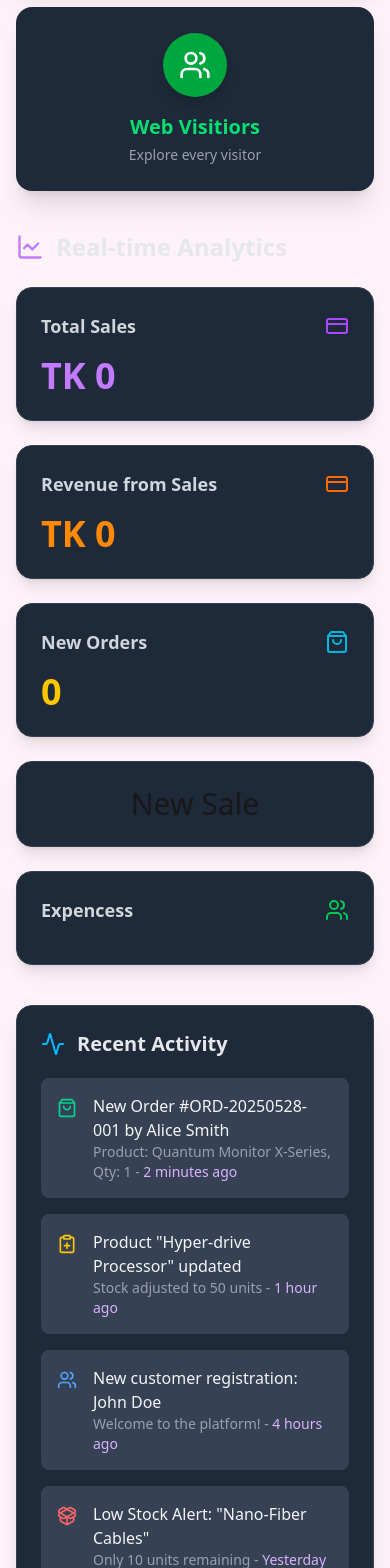
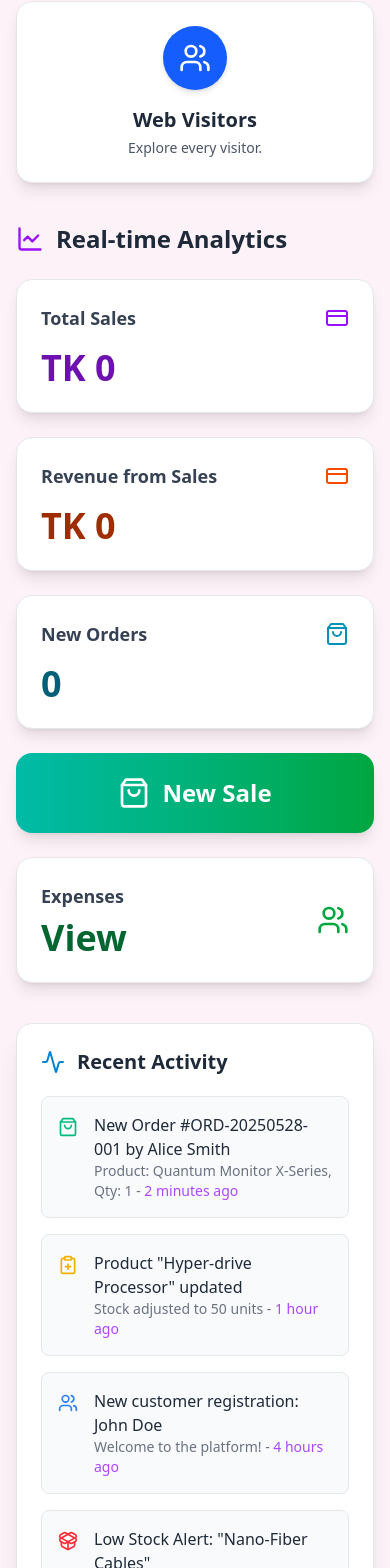
Before and after one commit to abubakersiddeak/WealShop2024, a Next.js app: page /dashboard in a window 390 px wide. Shown: the part 807-2375 px from the top of the page. Built offline with nearby package versions, Linux system fonts and the light colour scheme; no server answers; the database is empty.

Commit message:
change ui

```diff
--- a/src/app/dashboard/page.jsx
+++ b/src/app/dashboard/page.jsx
@@ -6,9 +6,10 @@ import {
   PackageOpen,
   LineChart,
   Activity,
-  ArrowLeft, // Changed from ArrowUpRight for a more intuitive 'back' arrow
+  ArrowLeft,
   CreditCard,
   Users,
+  BellRing, // Added for notifications
 } from "lucide-react";
 import AddProduct from "../component/AddProduct";
 import ShowOrder from "../component/ShowOrder";
@@ -16,7 +17,6 @@ import ShowOrder from "../component/ShowOrder";
 import { useEffect, useState } from "react";
 import ShowAllProduct from "../component/ShowAllProduct";
 import VisitorList from "../component/VisitorList";
-import Expenses from "./component/Expenses";
 import Link from "next/link";
 import Sales from "./component/Sales";
 
@@ -108,17 +108,17 @@ export default function EcomarsDashboard() {
   const BackButton = ({ onClick }) => (
     <button
       onClick={onClick}
-      className="absolute top-4 left-4 sm:top-6 sm:left-6 text-purple-400 hover:text-purple-300 transition-colors duration-200 flex items-center gap-2 p-2 rounded-lg focus:outline-none focus:ring-2 focus:ring-purple-500"
+      className="absolute top-4 left-4 sm:top-6 sm:left-6 text-purple-600 hover:text-purple-800 transition-colors duration-200 flex items-center gap-2 p-2 rounded-lg focus:outline-none focus:ring-2 focus:ring-purple-500"
       aria-label="Back to Dashboard"
     >
       <ArrowLeft size={24} />
-      <span className="hidden sm:inline">Back to Dashboard</span>
+      <span className="hidden sm:inline font-semibold">Back to Dashboard</span>
     </button>
   );
 
   // --- Render different views based on state ---
   const navigatedComponentStyle =
-    "min-h-screen bg-gray-900 text-gray-100 p-4 sm:p-6 relative";
+    "min-h-screen bg-pink-50 text-gray-800 p-4 sm:p-6 relative"; // Changed text color
 
   if (openAddproduct) {
     return (
@@ -165,36 +165,36 @@ export default function EcomarsDashboard() {
 
   // --- Main Dashboard View ---
   return (
-    <div className="min-h-screen bg-pink-50 p-4 sm:p-8 font-sans">
+    <div className="min-h-screen bg-pink-50 p-4 sm:p-8 font-sans text-gray-800">
       <div className="max-w-8xl mx-auto">
         {/* Header Section */}
         <header className="flex flex-col sm:flex-row justify-between items-start sm:items-center mb-8 sm:mb-12 gap-4">
-          <h1 className="text-4xl sm:text-5xl font-extrabold text-transparent bg-clip-text bg-gradient-to-r from-purple-400 to-cyan-400 tracking-tight">
+          <h1 className="text-4xl sm:text-5xl font-extrabold text-transparent bg-clip-text bg-gradient-to-r from-purple-700 to-rose-500 tracking-tight">
             WEAL Dashboard
           </h1>
           <button
             onClick={handlelogout}
-            className="text-sm sm:text-lg text-red-500 border border-red-600 p-2 sm:p-3 rounded-xl hover:bg-red-900/40 transition-colors duration-200 font-semibold focus:outline-none focus:ring-2 focus:ring-red-500"
+            className="text-sm sm:text-lg text-red-600 border border-red-600 p-2 sm:p-3 rounded-xl hover:bg-red-100 transition-colors duration-200 font-semibold focus:outline-none focus:ring-2 focus:ring-red-500"
           >
             Log Out
           </button>
         </header>
 
         {/* Quick Actions / Main Navigation */}
-        <section className="grid grid-cols-1 md:grid-cols-2 lg:grid-cols-3 gap-6 sm:gap-8 mb-10 sm:mb-12">
+        <section className="grid grid-cols-1 md:grid-cols-2 lg:grid-cols-3 xl:grid-cols-4 gap-6 sm:gap-8 mb-10 sm:mb-12">
           {/* Action Card: Add Product */}
           <button
             onClick={() => handleNavigate("add")}
-            className="group bg-gray-800 hover:bg-gray-700 p-6 sm:p-8 rounded-2xl shadow-xl hover:shadow-purple-500/30 transition-all duration-300 flex flex-col sm:flex-row items-center sm:items-start gap-4 sm:gap-6 border-2 border-transparent hover:border-purple-600 transform hover:-translate-y-1 focus:outline-none focus:ring-2 focus:ring-purple-500"
+            className="group bg-white hover:bg-purple-50 p-6 sm:p-8 rounded-2xl shadow-lg hover:shadow-xl transition-all duration-300 flex flex-col sm:flex-row items-center sm:items-start gap-4 sm:gap-6 border border-gray-200 transform hover:-translate-y-1 focus:outline-none focus:ring-2 focus:ring-purple-500"
           >
-            <div className="bg-purple-600 group-hover:bg-purple-500 p-4 rounded-full text-white shadow-lg transition-all duration-300">
+            <div className="bg-purple-600 group-hover:bg-purple-700 p-4 rounded-full text-white shadow-md transition-all duration-300">
               <ClipboardPlus size={32} />
             </div>
             <div className="text-center sm:text-left">
-              <h2 className="text-xl sm:text-2xl font-bold text-purple-400 group-hover:text-purple-300">
+              <h2 className="text-xl sm:text-2xl font-bold text-gray-800 group-hover:text-purple-700">
                 Add New Product
               </h2>
-              <p className="text-gray-400 text-sm mt-1">
+              <p className="text-gray-600 text-sm mt-1">
                 Deploy new items to your digital storefront.
               </p>
             </div>
@@ -203,16 +203,16 @@ export default function EcomarsDashboard() {
           {/* Action Card: Show Orders */}
           <button
             onClick={() => handleNavigate("orders")}
-            className="group bg-gray-800 hover:bg-gray-700 p-6 sm:p-8 rounded-2xl shadow-xl hover:shadow-cyan-500/30 transition-all duration-300 flex flex-col sm:flex-row items-center sm:items-start gap-4 sm:gap-6 border-2 border-transparent hover:border-cyan-600 transform hover:-translate-y-1 focus:outline-none focus:ring-2 focus:ring-cyan-500"
+            className="group bg-white hover:bg-cyan-50 p-6 sm:p-8 rounded-2xl shadow-lg hover:shadow-xl transition-all duration-300 flex flex-col sm:flex-row items-center sm:items-start gap-4 sm:gap-6 border border-gray-200 transform hover:-translate-y-1 focus:outline-none focus:ring-2 focus:ring-cyan-500"
           >
-            <div className="bg-cyan-600 group-hover:bg-cyan-500 p-4 rounded-full text-white shadow-lg transition-all duration-300">
+            <div className="bg-cyan-600 group-hover:bg-cyan-700 p-4 rounded-full text-white shadow-md transition-all duration-300">
               <ShoppingBag size={32} />
             </div>
             <div className="text-center sm:text-left">
-              <h2 className="text-xl sm:text-2xl font-bold text-cyan-400 group-hover:text-cyan-300">
+              <h2 className="text-xl sm:text-2xl font-bold text-gray-800 group-hover:text-cyan-700">
                 Order Manifest
               </h2>
-              <p className="text-gray-400 text-sm mt-1">
+              <p className="text-gray-600 text-sm mt-1">
                 Review and manage all incoming customer requests.
               </p>
             </div>
@@ -221,36 +221,36 @@ export default function EcomarsDashboard() {
           {/* Action Card: Show All Products */}
           <button
             onClick={() => handleNavigate("products")}
-            className="group bg-gray-800 hover:bg-gray-700 p-6 sm:p-8 rounded-2xl shadow-xl hover:shadow-green-500/30 transition-all duration-300 flex flex-col sm:flex-row items-center sm:items-start gap-4 sm:gap-6 border-2 border-transparent hover:border-green-600 transform hover:-translate-y-1 focus:outline-none focus:ring-2 focus:ring-green-500"
+            className="group bg-white hover:bg-green-50 p-6 sm:p-8 rounded-2xl shadow-lg hover:shadow-xl transition-all duration-300 flex flex-col sm:flex-row items-center sm:items-start gap-4 sm:gap-6 border border-gray-200 transform hover:-translate-y-1 focus:outline-none focus:ring-2 focus:ring-green-500"
           >
-            <div className="bg-green-600 group-hover:bg-green-500 p-4 rounded-full text-white shadow-lg transition-all duration-300">
+            <div className="bg-green-600 group-hover:bg-green-700 p-4 rounded-full text-white shadow-md transition-all duration-300">
               <PackageOpen size={32} />
             </div>
             <div className="text-center sm:text-left">
-              <h2 className="text-xl sm:text-2xl font-bold text-green-400 group-hover:text-green-300">
+              <h2 className="text-xl sm:text-2xl font-bold text-gray-800 group-hover:text-green-700">
                 Total Products{" "}
-                <span className="text-yellow-400 block sm:inline">
+                <span className="text-yellow-600 block sm:inline">
                   ({products.length})
                 </span>
               </h2>
-              <p className="text-gray-400 text-sm mt-1">
+              <p className="text-gray-600 text-sm mt-1">
                 Explore your inventory and product listings.
               </p>
             </div>
           </button>
           <button
             onClick={() => handleNavigate("visitor")}
-            className="group bg-gray-800 hover:bg-gray-700 p-6 sm:p-8 rounded-2xl shadow-xl hover:shadow-green-500/30 transition-all duration-300 flex flex-col sm:flex-row items-center sm:items-start gap-4 sm:gap-6 border-2 border-transparent hover:border-green-600 transform hover:-translate-y-1 focus:outline-none focus:ring-2 focus:ring-green-500"
+            className="group bg-white hover:bg-blue-50 p-6 sm:p-8 rounded-2xl shadow-lg hover:shadow-xl transition-all duration-300 flex flex-col sm:flex-row items-center sm:items-start gap-4 sm:gap-6 border border-gray-200 transform hover:-translate-y-1 focus:outline-none focus:ring-2 focus:ring-blue-500"
           >
-            <div className="bg-green-600 group-hover:bg-green-500 p-4 rounded-full text-white shadow-lg transition-all duration-300">
+            <div className="bg-blue-600 group-hover:bg-blue-700 p-4 rounded-full text-white shadow-md transition-all duration-300">
               <Users size={32} />
             </div>
             <div className="text-center sm:text-left">
-              <h2 className="text-xl sm:text-2xl font-bold text-green-400 group-hover:text-green-300">
-                Web Visitiors
+              <h2 className="text-xl sm:text-2xl font-bold text-gray-800 group-hover:text-blue-700">
+                Web Visitors
               </h2>
-              <p className="text-gray-400 text-sm mt-1">
-                Explore every visitor
+              <p className="text-gray-600 text-sm mt-1">
+                Explore every visitor.
               </p>
             </div>
           </button>
@@ -258,67 +258,68 @@ export default function EcomarsDashboard() {
 
         {/* Analytics & Insights Section */}
         <section>
-          <h2 className="text-2xl sm:text-3xl font-bold text-gray-200 mb-6 flex items-center gap-3">
-            <LineChart size={28} className="text-purple-400" />
+          <h2 className="text-2xl sm:text-3xl font-bold text-gray-800 mb-6 flex items-center gap-3">
+            <LineChart size={28} className="text-purple-600" />
             Real-time Analytics
           </h2>
           <div className="grid grid-cols-1 sm:grid-cols-2 lg:grid-cols-4 gap-6 sm:gap-8 mb-10 sm:mb-12">
             {/* Metric Card: Total Sales */}
-            <div className="bg-gray-800 p-6 rounded-2xl shadow-lg border border-gray-700 hover:shadow-purple-500/20 transition-shadow duration-300">
+            <div className="bg-white p-6 rounded-2xl shadow-lg border border-gray-200 hover:shadow-xl transition-shadow duration-300">
               <div className="flex items-center justify-between mb-4">
-                <h3 className="text-lg font-semibold text-gray-300">
+                <h3 className="text-lg font-semibold text-gray-700">
                   Total Sales
                 </h3>
-                <CreditCard size={24} className="text-purple-500" />
+                <CreditCard size={24} className="text-purple-600" />
               </div>
-              <p className="text-4xl font-bold text-purple-400">
+              <p className="text-4xl font-bold text-purple-800">
                 TK {totalSale.toLocaleString()}
               </p>
             </div>
             {/* Metric Card: Total Profit */}
-            <div className="bg-gray-800 p-6 rounded-2xl shadow-lg border border-gray-700 hover:shadow-orange-500/20 transition-shadow duration-300">
+            <div className="bg-white p-6 rounded-2xl shadow-lg border border-gray-200 hover:shadow-xl transition-shadow duration-300">
               <div className="flex items-center justify-between mb-4">
-                <h3 className="text-lg font-semibold text-gray-300">
+                <h3 className="text-lg font-semibold text-gray-700">
                   Revenue from Sales
                 </h3>
-                <CreditCard size={24} className="text-orange-500" />
+                <CreditCard size={24} className="text-orange-600" />
               </div>
-              <p className="text-4xl font-bold text-orange-400">
+              <p className="text-4xl font-bold text-orange-800">
                 TK {totalProfit.toLocaleString()}
               </p>
             </div>
-            <div className="bg-gray-800 p-6 rounded-2xl shadow-lg border border-gray-700 hover:shadow-cyan-500/20 transition-shadow duration-300">
+            <div className="bg-white p-6 rounded-2xl shadow-lg border border-gray-200 hover:shadow-xl transition-shadow duration-300">
               <div className="flex items-center justify-between mb-4">
-                <h3 className="text-lg font-semibold text-gray-300">
+                <h3 className="text-lg font-semibold text-gray-700">
                   New Orders
                 </h3>
-                <ShoppingBag size={24} className="text-cyan-500" />
+                <ShoppingBag size={24} className="text-cyan-600" />
               </div>
-              <p className="text-4xl font-bold text-yellow-400">
+              <p className="text-4xl font-bold text-cyan-800">
                 {totalNewOrders}
               </p>
             </div>
-            {/* Metric Card: New Orders */}
+            {/* Metric Card: New Sale Button */}
             <button
               onClick={() => {
                 setsaleproduct(true);
               }}
-              className="bg-gray-800 p-6 rounded-2xl shadow-lg border border-gray-700 hover:shadow-cyan-500/20 transition-shadow duration-300 text-3xl"
+              className="bg-gradient-to-r from-teal-500 to-green-600 text-white p-6 rounded-2xl shadow-lg hover:shadow-xl transition-all duration-300 flex items-center justify-center text-2xl font-bold transform hover:-translate-y-1 focus:outline-none focus:ring-2 focus:ring-teal-500"
             >
-              New Sale
+              <ShoppingBag size={32} className="mr-3" /> New Sale
             </button>
 
-            {/* Metric Card: Customers Acquired */}
+            {/* Metric Card: Expenses Link */}
             <Link
               href="/dashboard/expence"
-              className="bg-gray-800 p-6 rounded-2xl shadow-lg border border-gray-700 hover:shadow-green-500/20 transition-shadow duration-300"
+              className="bg-white p-6 rounded-2xl shadow-lg border border-gray-200 hover:shadow-xl transition-shadow duration-300 flex items-center justify-between"
             >
-              <div className="flex items-center justify-between mb-4">
-                <h3 className="text-lg font-semibold text-gray-300">
-                  Expencess
+              <div>
+                <h3 className="text-lg font-semibold text-gray-700 mb-2">
+                  Expenses
                 </h3>
-                <Users size={24} className="text-green-500" />
+                <p className="text-4xl font-bold text-green-800">View</p>
               </div>
+              <Users size={32} className="text-green-600" />
             </Link>
           </div>
         </section>
@@ -326,65 +327,65 @@ export default function EcomarsDashboard() {
         {/* Recent Activity & Low Stock Notifications */}
         <section className="grid grid-cols-1 lg:grid-cols-3 gap-6 sm:gap-8">
           {/* Recent Activity */}
-          <div className="lg:col-span-2 bg-gray-800 p-6 rounded-2xl shadow-xl border border-gray-700">
-            <h3 className="text-xl sm:text-2xl font-bold text-gray-200 mb-5 flex items-center gap-3">
-              <Activity size={24} className="text-sky-400" /> Recent Activity
+          <div className="lg:col-span-2 bg-white p-6 rounded-2xl shadow-xl border border-gray-200">
+            <h3 className="text-xl sm:text-2xl font-bold text-gray-800 mb-5 flex items-center gap-3">
+              <Activity size={24} className="text-sky-600" /> Recent Activity
             </h3>
             <ul className="space-y-4">
-              <li className="flex items-start gap-4 p-4 bg-gray-700 rounded-lg hover:bg-gray-700/70 transition-colors duration-200">
+              <li className="flex items-start gap-4 p-4 bg-gray-50 rounded-lg hover:bg-gray-100 transition-colors duration-200 border border-gray-200">
                 <ShoppingBag
                   size={20}
-                  className="text-emerald-400 flex-shrink-0 mt-1"
+                  className="text-emerald-500 flex-shrink-0 mt-1"
                 />
                 <div>
-                  <p className="text-gray-100 font-medium">
+                  <p className="text-gray-800 font-medium">
                     New Order #ORD-20250528-001 by Alice Smith
                   </p>
-                  <p className="text-gray-400 text-sm">
+                  <p className="text-gray-500 text-sm">
                     Product: Quantum Monitor X-Series, Qty: 1 -{" "}
-                    <span className="text-purple-300">2 minutes ago</span>
+                    <span className="text-purple-500">2 minutes ago</span>
                   </p>
                 </div>
               </li>
-              <li className="flex items-start gap-4 p-4 bg-gray-700 rounded-lg hover:bg-gray-700/70 transition-colors duration-200">
+              <li className="flex items-start gap-4 p-4 bg-gray-50 rounded-lg hover:bg-gray-100 transition-colors duration-200 border border-gray-200">
                 <ClipboardPlus
                   size={20}
-                  className="text-yellow-400 flex-shrink-0 mt-1"
+                  className="text-yellow-500 flex-shrink-0 mt-1"
                 />
                 <div>
-                  <p className="text-gray-100 font-medium">
+                  <p className="text-gray-800 font-medium">
                     Product "Hyper-drive Processor" updated
                   </p>
-                  <p className="text-gray-400 text-sm">
+                  <p className="text-gray-500 text-sm">
                     Stock adjusted to 50 units -{" "}
-                    <span className="text-purple-300">1 hour ago</span>
+                    <span className="text-purple-500">1 hour ago</span>
                   </p>
                 </div>
               </li>
-              <li className="flex items-start gap-4 p-4 bg-gray-700 rounded-lg hover:bg-gray-700/70 transition-colors duration-200">
-                <Users size={20} className="text-blue-400 flex-shrink-0 mt-1" />
+              <li className="flex items-start gap-4 p-4 bg-gray-50 rounded-lg hover:bg-gray-100 transition-colors duration-200 border border-gray-200">
+                <Users size={20} className="text-blue-500 flex-shrink-0 mt-1" />
                 <div>
-                  <p className="text-gray-100 font-medium">
+                  <p className="text-gray-800 font-medium">
                     New customer registration: John Doe
                   </p>
-                  <p className="text-gray-400 text-sm">
+                  <p className="text-gray-500 text-sm">
                     Welcome to the platform! -{" "}
-                    <span className="text-purple-300">4 hours ago</span>
+                    <span className="text-purple-500">4 hours ago</span>
                   </p>
                 </div>
               </li>
-              <li className="flex items-start gap-4 p-4 bg-gray-700 rounded-lg hover:bg-gray-700/70 transition-colors duration-200">
+              <li className="flex items-start gap-4 p-4 bg-gray-50 rounded-lg hover:bg-gray-100 transition-colors duration-200 border border-gray-200">
                 <PackageOpen
                   size={20}
-                  className="text-red-400 flex-shrink-0 mt-1"
+                  className="text-red-500 flex-shrink-0 mt-1"
                 />
                 <div>
-                  <p className="text-gray-100 font-medium">
+                  <p className="text-gray-800 font-medium">
                     Low Stock Alert: "Nano-Fiber Cables"
                   </p>
-                  <p className="text-gray-400 text-sm">
+                  <p className="text-gray-500 text-sm">
                     Only 10 units remaining -{" "}
-                    <span className="text-purple-300">Yesterday</span>
+                    <span className="text-purple-500">Yesterday</span>
                   </p>
                 </div>
               </li>
@@ -392,14 +393,15 @@ export default function EcomarsDashboard() {
           </div>
 
           {/* Low Stock Products */}
-          <div className="bg-gray-900 p-6 rounded-2xl shadow-xl border border-gray-700">
-            <h3 className="text-center text-2xl font-bold text-red-500 mb-6">
+          <div className="bg-white p-6 rounded-2xl shadow-xl border border-gray-200">
+            <h3 className="text-center text-2xl font-bold text-red-600 mb-6 flex items-center justify-center gap-2">
+              <BellRing size={28} className="text-red-600" />
               Low Stock Products
             </h3>
             {lowStockProducts && lowStockProducts.length > 0 ? (
-              <div className="overflow-x-auto rounded-lg border border-gray-700">
-                <table className="min-w-full text-sm text-left text-gray-300">
-                  <thead className="bg-gray-800 text-cyan-400 uppercase text-xs">
+              <div className="overflow-x-auto rounded-lg border border-gray-200">
+                <table className="min-w-full text-sm text-left text-gray-700">
+                  <thead className="bg-gray-100 text-gray-700 uppercase text-xs">
                     <tr>
                       <th className="px-4 py-3 sm:px-6 sm:py-4">
                         Product Name
@@ -411,10 +413,10 @@ export default function EcomarsDashboard() {
                     {lowStockProducts.map((p, index) => (
                       <tr
                         key={p._id || index}
-                        className="border-t border-gray-700 hover:bg-gray-800 transition-colors"
+                        className="border-t border-gray-200 hover:bg-red-50 transition-colors"
                       >
                         <td className="px-4 py-3 sm:px-6 sm:py-4">{p.name}</td>
-                        <td className="px-4 py-3 sm:px-6 sm:py-4 text-red-400 font-bold">
+                        <td className="px-4 py-3 sm:px-6 sm:py-4 text-red-500 font-bold">
                           {p.quantity}
                         </td>
                       </tr>
@@ -423,35 +425,31 @@ export default function EcomarsDashboard() {
                 </table>
               </div>
             ) : (
-              <p className="text-gray-400 text-center py-8">
+              <p className="text-gray-500 text-center py-8">
                 No low stock products found.
               </p>
             )}
 
-            <button className="mt-6 w-full py-3 bg-gradient-to-r from-purple-600 to-cyan-600 text-white rounded-lg font-semibold hover:from-purple-700 hover:to-cyan-700 transition-all duration-300 shadow-lg transform hover:scale-[1.02] focus:outline-none focus:ring-2 focus:ring-purple-500">
+            <button className="mt-6 w-full py-3 bg-gradient-to-r from-purple-600 to-rose-500 text-white rounded-lg font-semibold hover:from-purple-700 hover:to-rose-600 transition-all duration-300 shadow-lg transform hover:scale-[1.02] focus:outline-none focus:ring-2 focus:ring-purple-500">
               View All Notifications
             </button>
           </div>
         </section>
       </div>
       {saleproduct && (
-        <div className="fixed inset-0 bg-black bg-opacity-50 flex items-center justify-center z-50 w-screen h-screen">
-          {" "}
-          <div className="bg-pink-50 text-black p-6 rounded-lg w-full h-full relative overflow-y-auto">
-            {" "}
+        <div className="fixed inset-0  bg-opacity-60 flex items-center justify-center z-50 p-4">
+          <div className="bg-pink-50 p-6 rounded-lg w-full h-full relative overflow-y-auto">
             <button
               onClick={() => setsaleproduct(false)}
-              className="absolute top-4 right-4 text-black text-2xl font-bold cursor-pointer hover:text-red-500"
+              className="absolute top-4 right-4 text-gray-600 hover:text-red-600 text-3xl font-bold cursor-pointer transition-colors duration-200"
               aria-label="Close modal"
             >
-              {" "}
-              ✕{" "}
-            </button>{" "}
-            <div className="mt-10">
-              {" "}
-              <Sales />{" "}
-            </div>{" "}
-          </div>{" "}
+              ✕
+            </button>
+            <div className="mt-8">
+              <Sales />
+            </div>
+          </div>
         </div>
       )}
     </div>
```
Also changed, not shown: src/app/component/AddProduct.jsx (+34 -50 lines), src/app/component/DashboardAllProduct.jsx (+20 -23 lines), src/app/component/ShowAllProduct.jsx (+5 -5 lines), src/app/dashboard/component/Expenses.jsx (+8 -11 lines).
